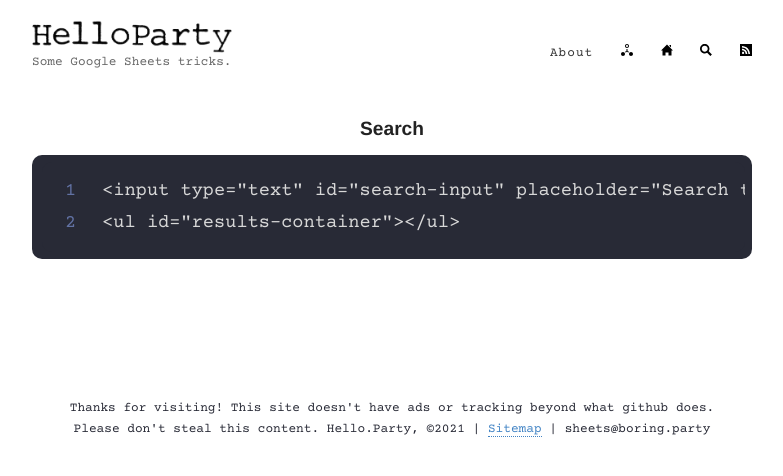
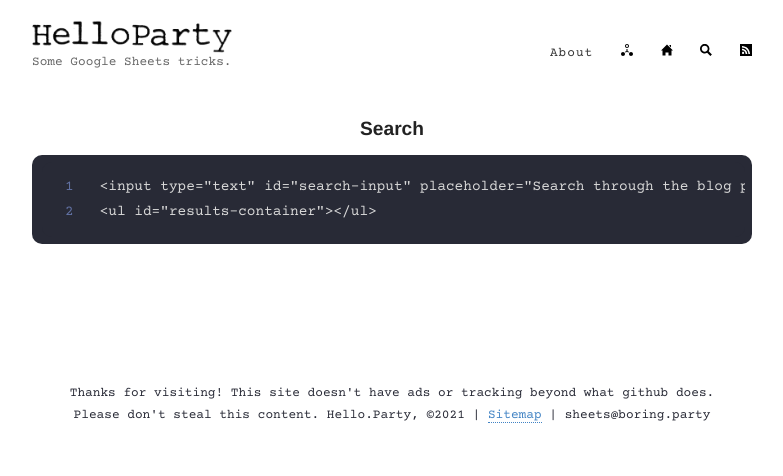
Before and after one commit to hello-party/hello-party-old.github.io, a Jekyll site: the page built from _pages/search.md, in a window 1280 px wide. Shown: the top 476 px of the page, without its empty margins (248-1031 px from the left). Built offline with Jekyll 4.4.1, drawn with Linux system fonts in a browser that asks for light colours.

Commit message:
Update _dracula.scss

```diff
--- a/_sass/_dracula.scss
+++ b/_sass/_dracula.scss
@@ -8,7 +8,7 @@
 code {
     font-family: $mono;
     color: #d8d8d8;
-    font-size: 14pt;
+    font-size: 1em;
 }
 
 .highlighter-rouge {
```
